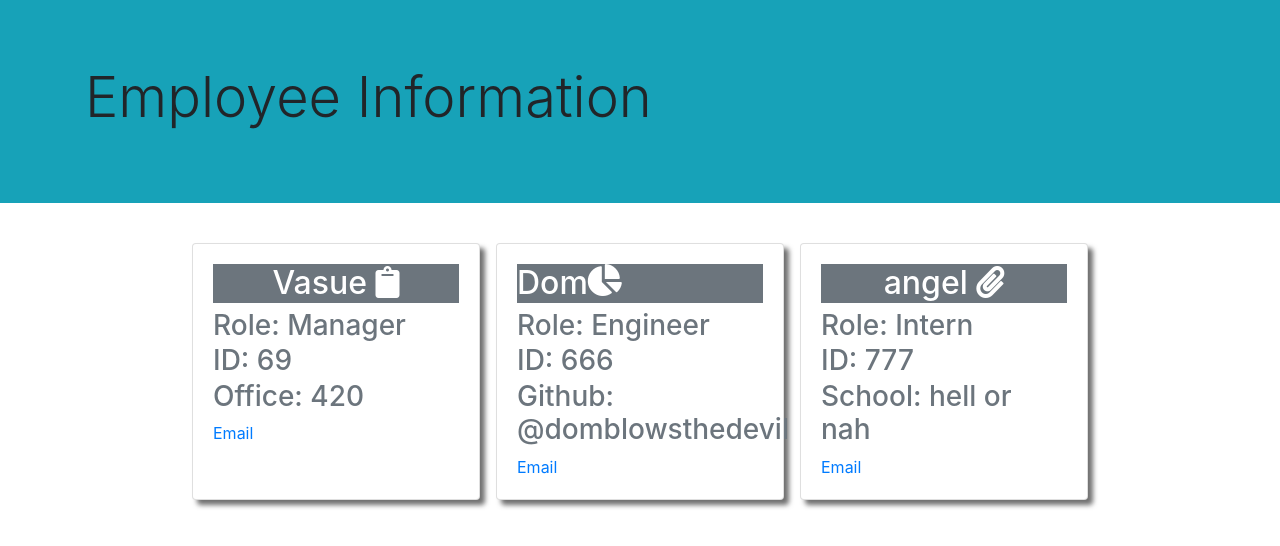
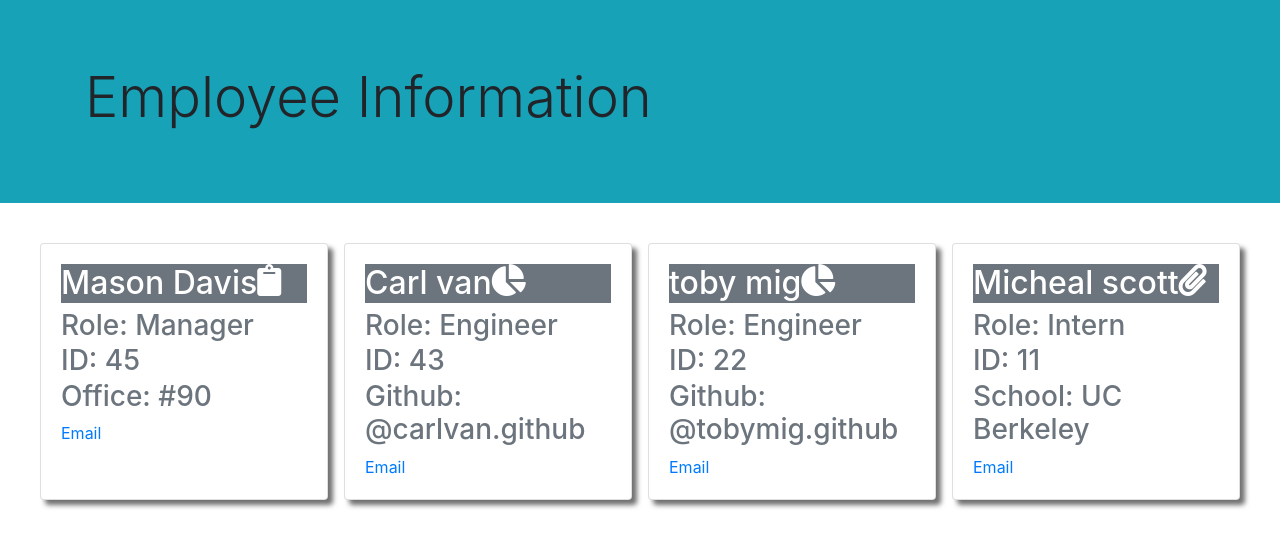
Before and after one commit to Md7113/empoyee-content-generator, a website: page src/index.html in a window 1280 px wide. Drawn offline with nearby package versions, Linux system fonts and the light colour scheme.

Commit message:
add readme file and contents

```diff
--- a/src/index.html
+++ b/src/index.html
@@ -23,31 +23,41 @@
 
 <div class="card m-2" style="width: 18rem; box-shadow: 5px 5px 5px rgb(112, 112, 112)">
   <div class="card-body">
-    <h2 class='card-title bg-secondary text-white text-center'>Vasue <i class="fas fa-clipboard"></i></h2>
-    <h3 class="card-subtitle mb-2 text-muted">Role: Manager</h3>
-    <h3 class="card-subtitle mb-2 text-muted">ID: 69</h3>
-    <h3 class="card-subtitle mb-2 text-muted">Office: 420</h3>
-    <a href="mailto: vasu@getshitdone.com" class="card-link">Email</a>
+    <h2 class='card-title bg-secondary text-white text-center d-flex'>Mason Davis <i class="fas fa-clipboard"></i></h2>
+    <h3 class="card-subtitle mb-2 text-muted d-flex">Role: Manager</h3>
+    <h3 class="card-subtitle mb-2 text-muted d-flex">ID: 45</h3>
+    <h3 class="card-subtitle mb-2 text-muted d-flex">Office: #90</h3>
+    <a href="mailto: davismasont@gmail.com" class="card-link">Email</a>
     </div>
 </div>
 
 <div class="card m-2" style="width: 18rem; box-shadow: 5px 5px 5px rgb(112, 112, 112)">
   <div class="card-body">
-    <h2 class='card-title bg-secondary text-white text-center d-flex'>Dom <i class="fas fa-chart-pie"></i></h2>
+    <h2 class='card-title bg-secondary text-white text-center d-flex'>Carl van <i class="fas fa-chart-pie"></i></h2>
     <h3 class="card-subtitle mb-2 text-muted d-flex">Role: Engineer</h3>
-    <h3 class="card-subtitle mb-2 text-muted d-flex">ID: 666</h3>
-    <h3 class="card-subtitle mb-2 text-muted d-flex">Github: @domblowsthedevil</h3>
-    <a href="mailto: dom@unqulifiedforthejob.com" class="card-link">Email</a>
+    <h3 class="card-subtitle mb-2 text-muted d-flex">ID: 43</h3>
+    <h3 class="card-subtitle mb-2 text-muted d-flex">Github: @carlvan.github</h3>
+    <a href="mailto: carl-van@gmail.com" class="card-link">Email</a>
     </div>
 </div>
 
 <div class="card m-2" style="width: 18rem; box-shadow: 5px 5px 5px rgb(112, 112, 112)">
   <div class="card-body">
-    <h2 class='card-title bg-secondary text-white text-center'>angel <i class="fas fa-paperclip"></i></h2>
-    <h3 class="card-subtitle mb-2 text-muted">Role: Intern</h3>
-    <h3 class="card-subtitle mb-2 text-muted">ID: 777</h3>
-    <h3 class="card-subtitle mb-2 text-muted">School: hell or nah</h3>
-    <a href="mailto: angel@johncarter.com" class="card-link">Email</a>
+    <h2 class='card-title bg-secondary text-white text-center d-flex'>toby mig <i class="fas fa-chart-pie"></i></h2>
+    <h3 class="card-subtitle mb-2 text-muted d-flex">Role: Engineer</h3>
+    <h3 class="card-subtitle mb-2 text-muted d-flex">ID: 22</h3>
+    <h3 class="card-subtitle mb-2 text-muted d-flex">Github: @tobymig.github</h3>
+    <a href="mailto: tobymig@gmail.com" class="card-link">Email</a>
+    </div>
+</div>
+
+<div class="card m-2" style="width: 18rem; box-shadow: 5px 5px 5px rgb(112, 112, 112)">
+  <div class="card-body">
+    <h2 class='card-title bg-secondary text-white text-center d-flex'>Micheal scott <i class="fas fa-paperclip"></i></h2>
+    <h3 class="card-subtitle mb-2 text-muted d-flex">Role: Intern</h3>
+    <h3 class="card-subtitle mb-2 text-muted d-flex">ID: 11</h3>
+    <h3 class="card-subtitle mb-2 text-muted d-flex">School: UC Berkeley</h3>
+    <a href="mailto: michealgscott@gmail.com" class="card-link">Email</a>
     </div>
 </div>
 
```
Also changed, not shown: README.md, user-interface-employee.png (added).
